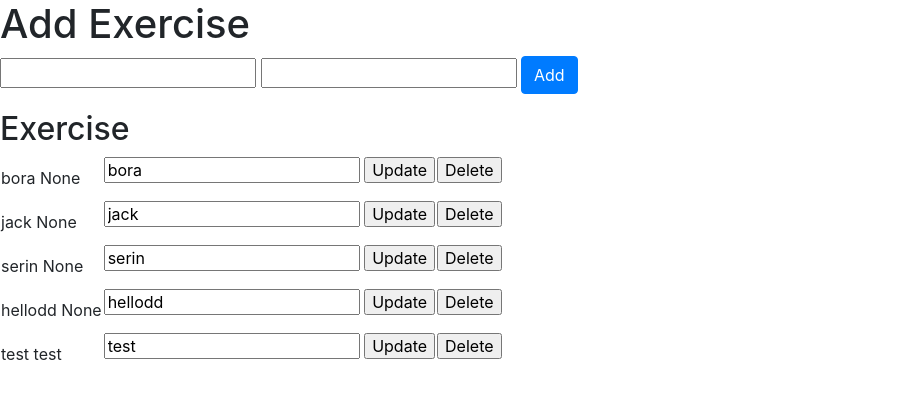
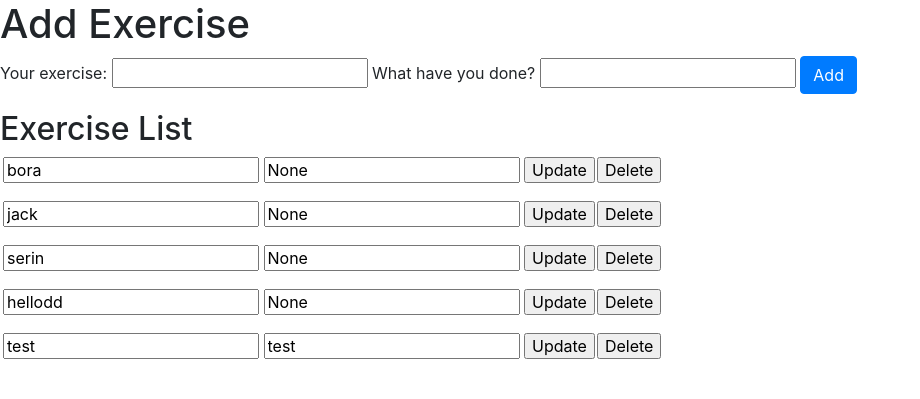
Before and after one commit to serin0837/QA_First_Project, a Flask app: page / in a window 1280 px wide. Shown: the top 399 px of the page, without its empty margins (0-920 px from the left). Run offline with Flask 2, Linux system fonts and the light colour scheme; data comes from the database, SQL or seed files in the repository; both versions use the stored data as it was after the commit; some libraries are stand-ins or nearby versions.

Commit message:
working on update method

```diff
--- a/application/routes.py
+++ b/application/routes.py
@@ -23,6 +23,9 @@
     exercise = Exercise.query.filter_by(
         name=request.form.get("oldname")).first()
     exercise.name = request.form.get("newname")
+    exercise = Exercise.query.filter_by(
+        name=request.form.get("oldone")).first()
+    exercise.done = request.form.get("newdone")
     db.session.commit()
     return redirect("/")
 
--- a/application/templates/edit_exercise.html
+++ b/application/templates/edit_exercise.html
@@ -10,22 +10,27 @@
 <body>
   <h1>Add Exercise</h1>
   <form method="POST" action="/">
+    <label>Your exercise: </label>
     <input type="text" name="name">
+    <label>What have you done?</label>
     <input type="text" name="done">
     <button type="submit" class="btn btn-primary">Add</button>
   </form>
-  <h2>Exercise</h2>
+  <h2>Exercise List</h2>
   <table>
     {% for exercise in exercises %}
     <tr>
       <td>
-        {{exercise.name}}
-        {{exercise.done}}
+        <!-- {{exercise.name}}
+        {{exercise.done}} -->
+        <!-- add date here automatically-->
       </td>
       <td>
         <form method="POST" action="./update">
           <input type="hidden" value="{{exercise.name}}" name="oldname">
+          <input type="hidden" value="{{exercise.done}}" name="olddone">
           <input type="text" value="{{exercise.name}}" name="newname">
+          <input type="text" value="{{exercise.done}}" name="newndone">
           <input type="submit" value="Update">
         </form>
       </td>
```
Also changed, not shown: application/data.db.
